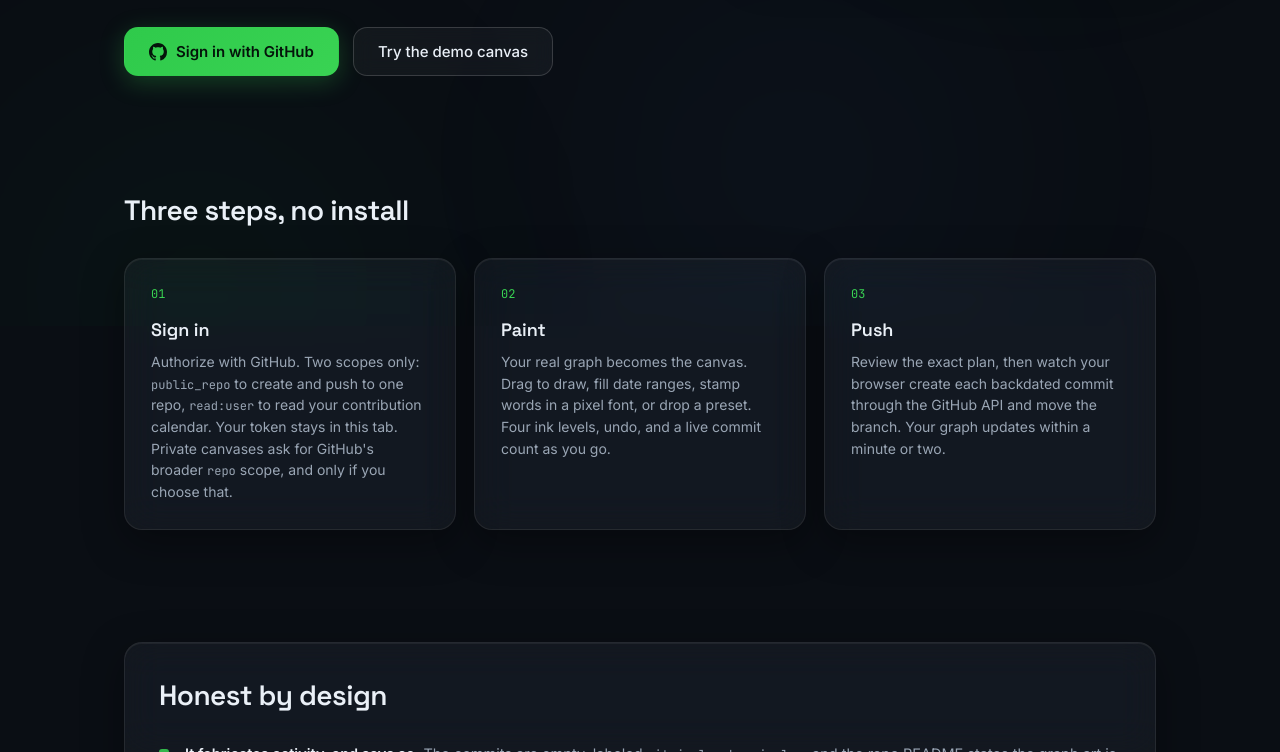
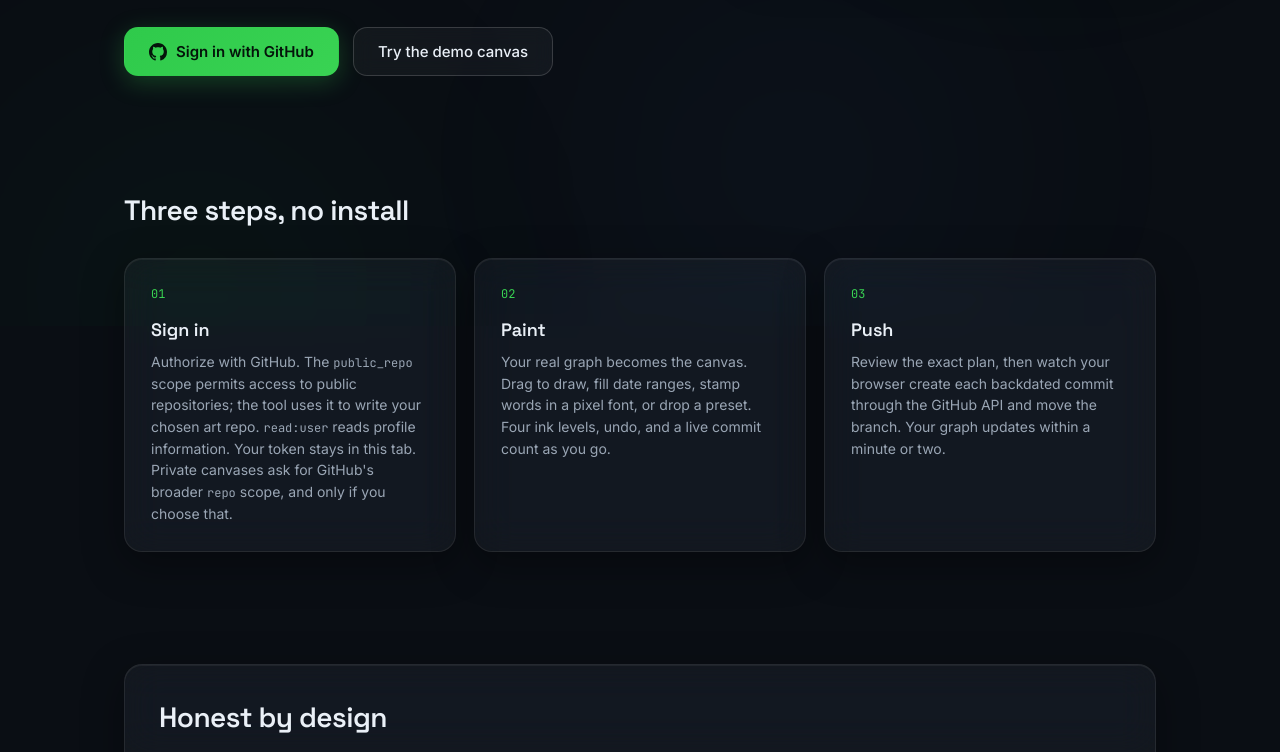
Before and after one commit to mananshah2254/gitpixelpush, a plain HTML site: page site/index.html in a window 1280 px wide. Shown: the part 474-1226 px from the top of the page. Drawn offline with Linux system fonts and the light colour scheme.

Commit message:
Repair www route and keep content readable without JavaScript

```diff
--- a/site/app.js
+++ b/site/app.js
@@ -770,10 +770,11 @@ function buildPixelField() {
 }
 
 function wireReveals() {
+  if (!("IntersectionObserver" in window) || matchMedia("(prefers-reduced-motion: reduce)").matches) return;
   const io = new IntersectionObserver((entries) => {
-    for (const en of entries) if (en.isIntersecting) { en.target.classList.add("in"); io.unobserve(en.target); }
+    for (const en of entries) if (en.isIntersecting) { en.target.classList.remove("reveal-pending"); en.target.classList.add("in"); io.unobserve(en.target); }
   }, { threshold: 0.12 });
-  $$(".reveal").forEach((el) => io.observe(el));
+  $$(".reveal").forEach((el) => { io.observe(el); el.classList.add("reveal-pending"); });
 }
 
 function wireTilt() {
--- a/site/index.html
+++ b/site/index.html
@@ -100,9 +100,9 @@
     <div class="step glass tilt reveal" style="--d:1">
       <div class="step-num mono">01</div>
       <h3>Sign in</h3>
-      <p>Authorize with GitHub. Two scopes only: <span class="mono">public_repo</span> to
-         create and push to one repo, <span class="mono">read:user</span> to read your
-         contribution calendar. Your token stays in this tab. Private canvases ask for
+      <p>Authorize with GitHub. The <span class="mono">public_repo</span> scope permits
+         access to public repositories; the tool uses it to write your chosen art repo.
+         <span class="mono">read:user</span> reads profile information. Your token stays in this tab. Private canvases ask for
          GitHub's broader <span class="mono">repo</span> scope, and only if you choose that.</p>
     </div>
     <div class="step glass tilt reveal" style="--d:2">
--- a/site/styles.css
+++ b/site/styles.css
@@ -106,7 +106,8 @@ a:hover { color: var(--ink); }
 }
 
 /* ─────────── reveal-on-scroll ─────────── */
-.reveal { opacity: 0; transform: translateY(22px); transition: opacity .7s ease, transform .7s cubic-bezier(.16,1,.3,1); transition-delay: calc(var(--d, 0) * 90ms); }
+.reveal { opacity: 1; transform: none; transition: opacity .7s ease, transform .7s cubic-bezier(.16,1,.3,1); transition-delay: calc(var(--d, 0) * 90ms); }
+.reveal.reveal-pending { opacity: 0; transform: translateY(22px); }
 .reveal.in { opacity: 1; transform: none; }
 
 /* ─────────── buttons ─────────── */
@@ -420,7 +421,7 @@ a:hover { color: var(--ink); }
 
 @media (prefers-reduced-motion: reduce) {
   *, *::before, *::after { animation: none !important; transition: none !important; }
-  .reveal { opacity: 1; transform: none; }
+  .reveal, .reveal.reveal-pending { opacity: 1; transform: none; }
   .tilt, .tilt-lite { transform: none; }
   html { scroll-behavior: auto; }
 }
```
Also changed, not shown: 1 other file.
